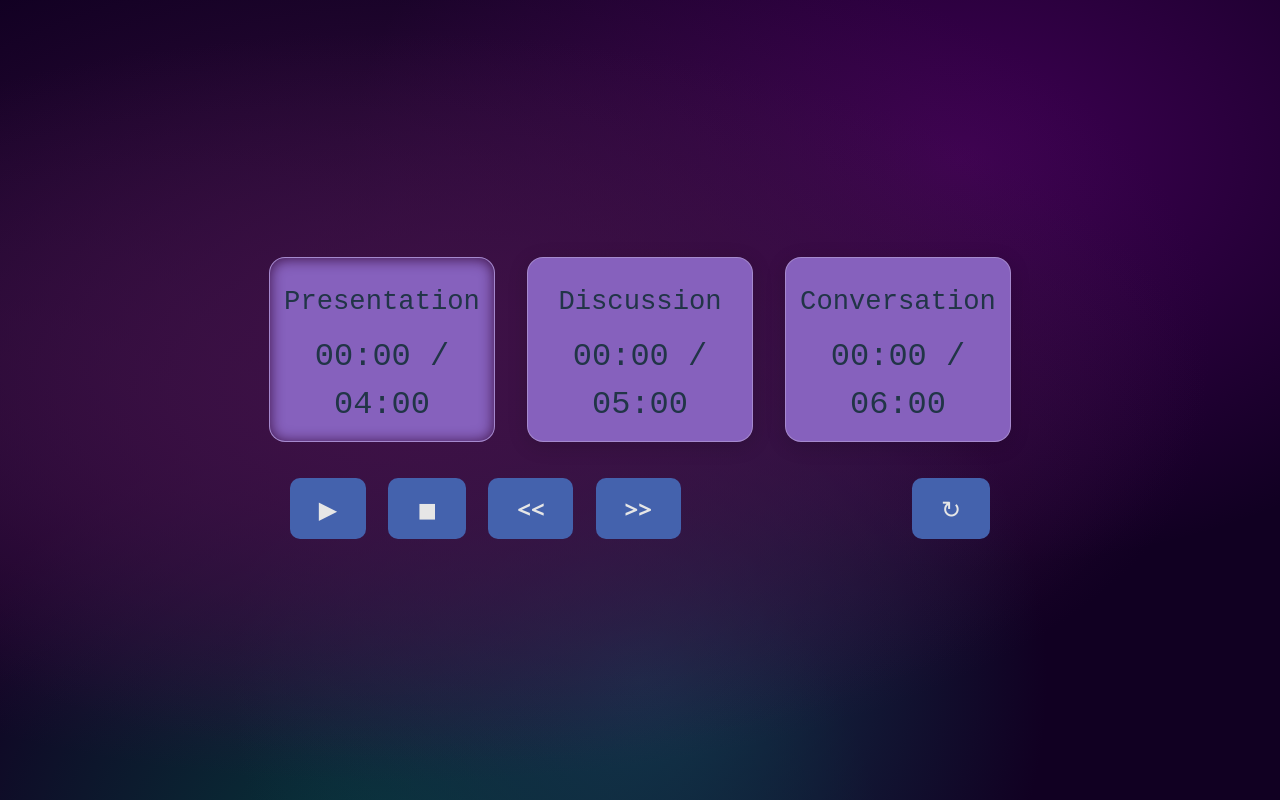
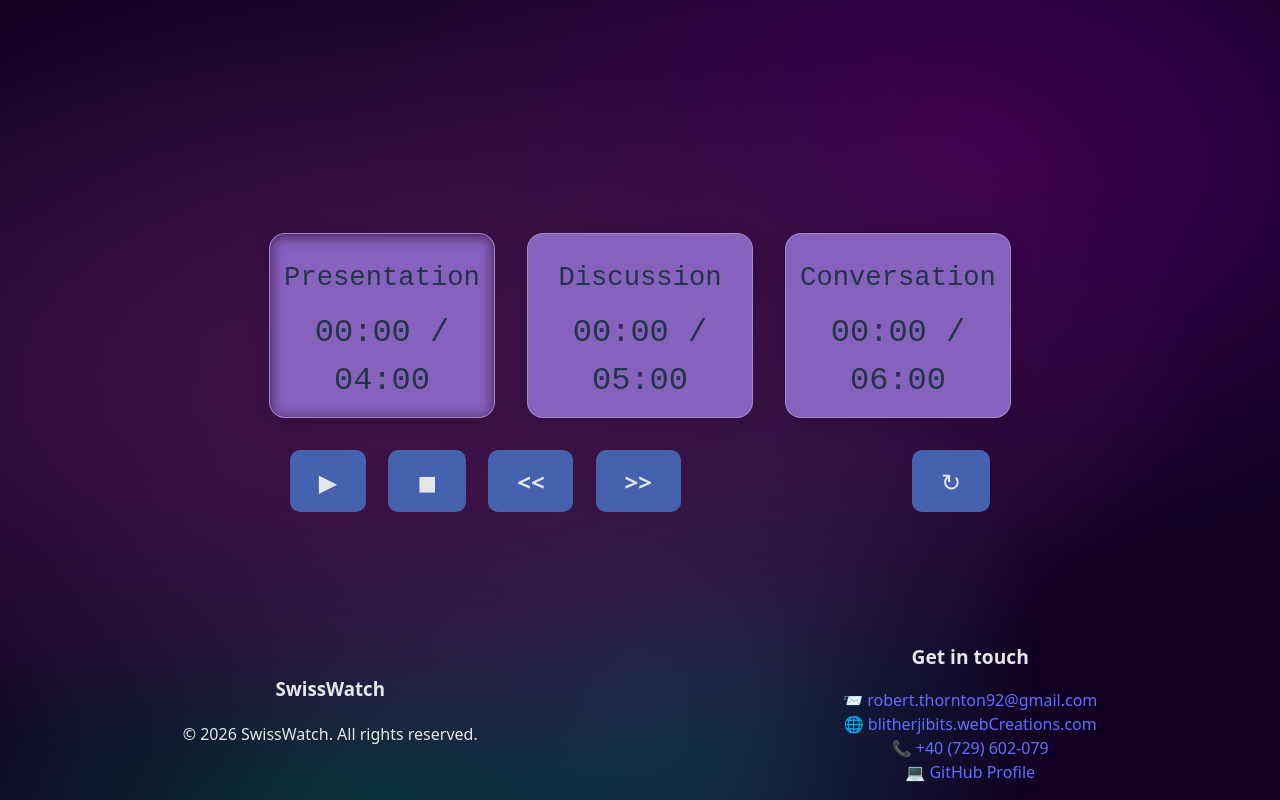
Before and after one commit to blitheryjibits/multi-timer, a React (Vite) app: page / in a window 1280 px wide. Built offline with nearby package versions, Linux system fonts and the light colour scheme.

Commit message:
UI/UX - Added footer. Added automatic next timer start functionality when one timer stops the next begins

```diff
--- a/src/App.css
+++ b/src/App.css
@@ -1,5 +1,6 @@
 #root {
   max-width: 100vw;
+  min-height: 100vh;
   margin: 0;
   padding: 0;
   text-align: center;
@@ -9,9 +10,10 @@
 
 .app-container {
   display: flex;
+  flex: 1;
   flex-direction: column;
+  align-items: center;
   justify-content: center;
-  align-items: center;
   min-height: 100vh;
   width: 100vw;
   background:
@@ -26,9 +28,10 @@
   display: flex;
   flex-direction: row;
   justify-content: center;
+  margin-top: -3rem;
   width: clamp(600px, 70%, 1000px);
   gap: 2rem;
-  padding: 1rem;
+  padding: .8rem;
 }
 
 .timer-card {
@@ -60,12 +63,6 @@
   font-size: 2rem;
 }
 
-.timer-card.active {
-box-shadow: inset 0 1px 14px #3d1146;
-transition:box-shadow 300ms ease-in-out;
-
-}
-
 .timer-card::before {
   content: "";
   position: absolute;
@@ -81,7 +78,20 @@ transition:box-shadow 300ms ease-in-out;
  /* When .passed is added, fade the layer in */
  .timer-card.passed::before { opacity: .3; }
 
-.button-container {
+ .timer-card::after {
+    content: "";
+    position: absolute;
+    inset: 0;
+    pointer-events: none;
+    /* Start with no shadow visible */
+    box-shadow: inset 0 2px 14px #3d1146;
+    opacity: 0;
+    transition: opacity 300ms ease-in-out;
+  }
+
+.timer-card.active::after { opacity: 1; }
+
+ .button-container {
   display: flex;
   flex-direction: row;
   justify-content: center;
@@ -119,11 +129,11 @@ transition:box-shadow 300ms ease-in-out;
 
 
 @media (max-width: 600px) {
+
+
   .timer-container {
     width: 100vw;
     height: fit-content;
-    scrollbar-width: 0;
-
     flex-direction: column;
     align-items: center;
   }
@@ -147,4 +157,51 @@ transition:box-shadow 300ms ease-in-out;
   margin-left: 0;
 }
 
+.app-container .footer{
+  position: static;
+  margin-top: auto;
+  font-size:.8rem;
 }
+
+.footer-container {
+  flex-direction: column;
+
+}
+
+h4 {
+  font-size: 1rem !important;
+}
+
+
+}
+
+.footer {
+  position: absolute;
+  bottom: 0;
+  width: 100%;
+  color: #e6e6e6;
+  margin-top: 2rem;
+}
+
+.footer-container {
+  display: flex;
+  justify-content: space-around;
+  align-items: center;
+
+}
+
+ul {
+  list-style: none;
+  padding: 0;
+}
+
+li {
+  flex:1;
+  cursor: pointer;
+}
+
+h4 {
+  font-size: 1.2rem;
+  font-weight: 600;
+  margin-bottom: .1rem;
+}
--- a/src/App.tsx
+++ b/src/App.tsx
@@ -2,6 +2,7 @@ import { useRef, useState } from 'react'
 
 import './App.css'
 import { TimerContainer } from './components/TimerContainer'
+import Footer from './components/Footer'
 
 function App() {
   const timerContainerRef = useRef<{ resetAll: () => void }>(null)
@@ -31,7 +32,10 @@ function App() {
 
   const onComplete = () => {
     pauseTimer()
-      if (currentTimer < timers.length) nextTimer()
+      if (currentTimer < timers.length - 1) {
+        nextTimer()
+        startTimer()
+      }
   }
 
   const reset = () => {
@@ -58,8 +62,9 @@ function App() {
           <button type="button" className="button nxt" onClick={nextTimer}>&gt;&gt;</button>
           <button type="button" className="button rst" onClick={reset}>↻</button>
         </div>
+
+      <Footer />
       </div>
-
     </>
   )
 }
--- /dev/null
+++ b/src/components/Footer.tsx
@@ -0,0 +1,59 @@
+"use client";
+
+export default function Footer() {
+  const currentYear = new Date().getFullYear();
+
+  return (
+    <footer className="footer">
+      <div className="footer-container">
+
+        {/* Left: Branding / Copyright */}
+        <div >
+          <h3 className="text-base font-semibold text-foreground">SwissWatch</h3>
+          <p className="mt-2">
+            © {currentYear} SwissWatch. All rights reserved.
+          </p>
+        </div>
+
+        {/* Right: Contact Info */}
+        <div>
+          <h4>Get in touch</h4>
+          <ul>
+            <li>
+              <a
+                href="mailto:support@yourapp.com"
+                className="hover:underline"
+              >
+              <span className="font-medium">📨 </span>
+                robert.thornton92@gmail.com
+              </a>
+            </li>
+            <li>
+              <a
+                href="https://blitherjibits.netlify.app/"
+                target="_blank"
+                rel="noopener noreferrer"
+                className="hover:underline"
+                >
+                <span>🌐 </span>
+                blitherjibits.webCreations.com
+              </a>
+            </li>
+            <li>
+              <a href="tel:+40729602079" className="hover:underline">
+              <span>📞 </span>
+                +40 (729) 602-079
+              </a>
+            </li>
+            <li>
+                <a href="https://github.com/blitheryjibits" target="_blank" rel="noopener noreferrer" className="hover:underline">
+                  <span>💻 </span>
+                  GitHub Profile
+                </a>
+            </li>
+          </ul>
+        </div>
+      </div>
+    </footer>
+  );
+}
```
